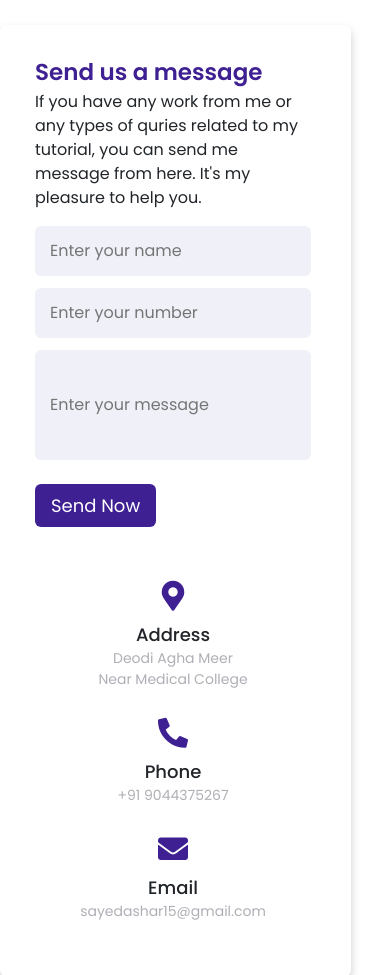
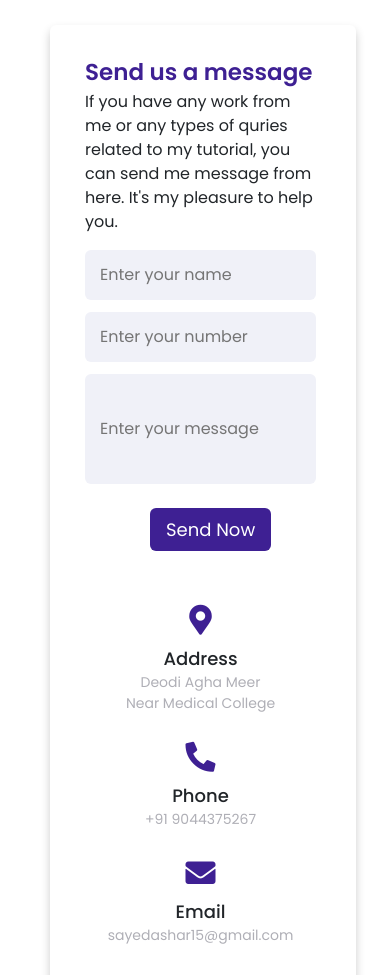
Before and after one commit to Ashar-21/roohani-shofa-khana.github.io, a plain HTML site: page Contact.html in a window 390 px wide. Shown: the part 534-1509 px from the top of the page. Drawn offline with nearby package versions, Linux system fonts and the light colour scheme.

Commit message:
Alignment in contact page

```diff
--- a/Contact.html
+++ b/Contact.html
@@ -34,6 +34,14 @@
     />
     <style type="text/css">
       /* Style the Image Used to Trigger the Modal */
+      @media only screen and (max-width: 700px) {
+      .mycontainer{
+        margin-left: 50px;
+      }
+      .btnSend{
+        margin-left: 65px;
+      }
+    }
       #myImg {
         border-radius: 5px;
         cursor: pointer;
@@ -314,9 +322,9 @@
       ></iframe>
     </div>
     <!-- Contact Us -->
-    <div>
-      <div class="container">
-        <div class="content">
+    <div class="mycontainer">
+      <div class="container ">
+        <div class="content ">
           <div class="left-side">
             <div class="address details">
               <i class="fas fa-map-marker-alt"></i>
@@ -360,7 +368,7 @@
               <div class="input-box message-box">
                 <input type="text" id="msg" placeholder="Enter your message" />
               </div>
-              <div class="button">
+              <div class="button btnSend">
                 <input type="button" value="Send Now" onclick="sendEmail()" />
               </div>
             </form>
```
